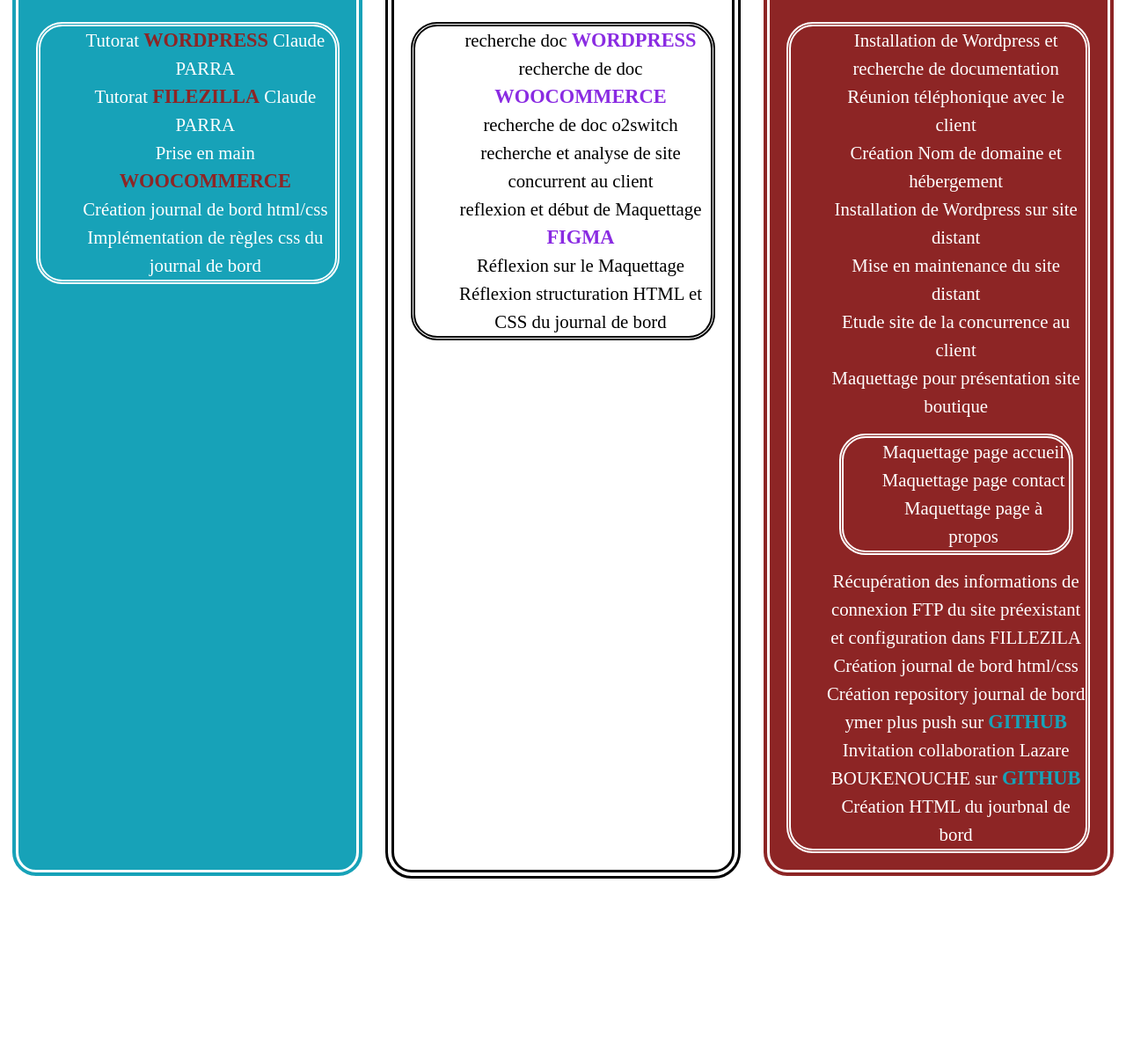
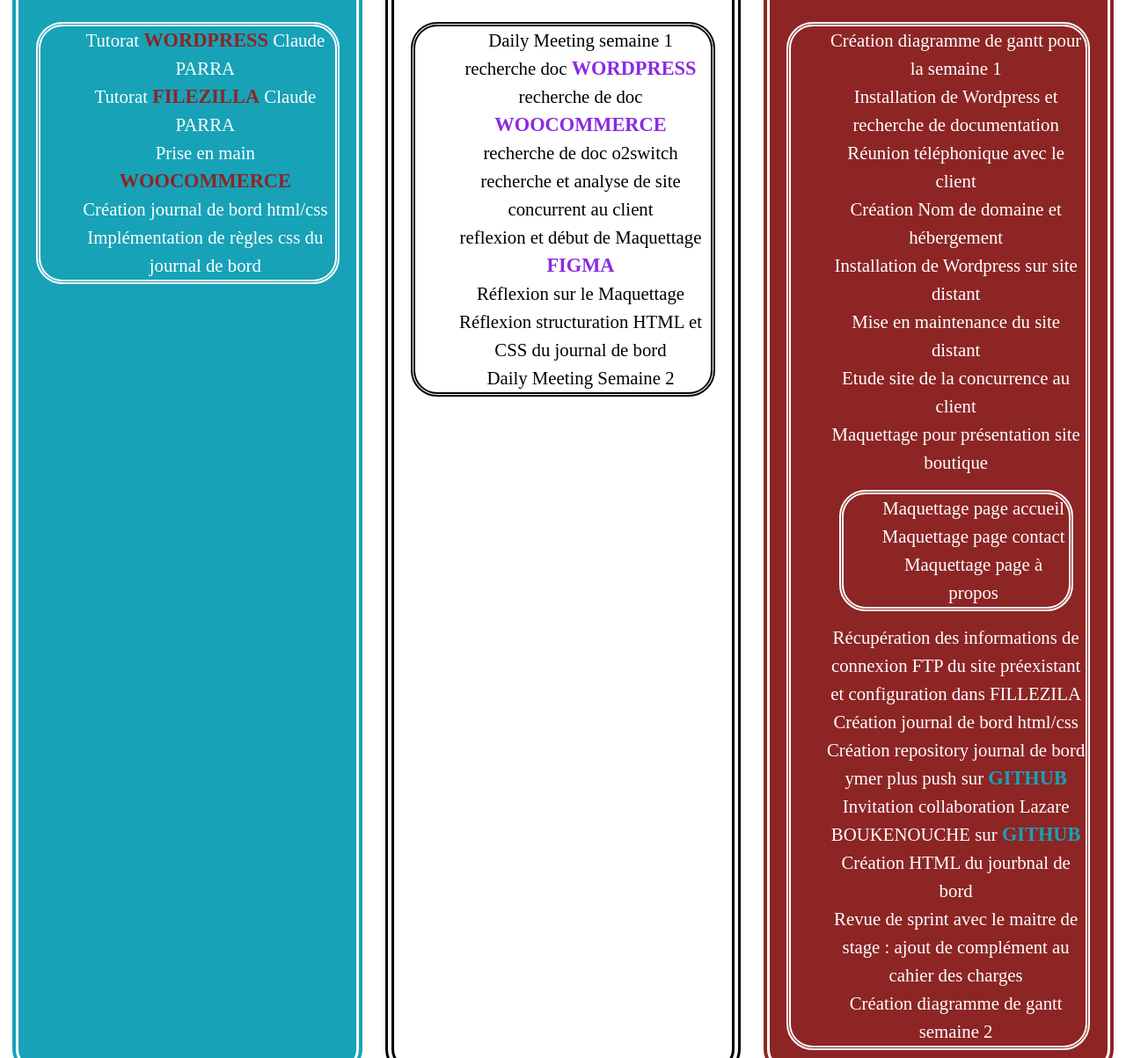
Before and after one commit to Claude13009/journal_de_bord_ymer, a plain HTML site: page index.html in a window 1280 px wide. Shown: the part 137-1340 px from the top of the page at 88% size. Before the commit the page ends 1136 px from the top, so only its background shows below. Drawn offline with Linux system fonts and the light colour scheme.

Commit message:
added finished task to the log

```diff
--- a/index.html
+++ b/index.html
@@ -34,6 +34,7 @@
         <h1>TÂCHES COMMUNES</h1>
 
         <ul>
+            <li>Daily Meeting semaine 1</li>
             <li>recherche doc <span class="techno">wordpress</span> </li>
             <li>recherche de doc <span class="techno">Woocommerce</span> </li>
             <li>recherche de doc <span class="host">o2switch</span></li>
@@ -41,6 +42,7 @@
             <li>reflexion et début de Maquettage <span class="techno">Figma</span></li>
             <li>Réflexion sur le Maquettage</li>
             <li>Réflexion structuration HTML et CSS du journal de bord</li>
+            <li>Daily Meeting Semaine 2</li>
         </ul>
 
     </div>
@@ -50,9 +52,8 @@
         <h1>TÂCHES DE CLAUDE</h1>
 
         <ul>
+            <li>Création diagramme de gantt pour la semaine 1</li>
             <li>Installation de Wordpress et recherche de documentation</li>
-            <li></li>
-            <li></li>
             <li>Réunion téléphonique avec le client</li>
             <li>Création Nom de domaine et hébergement</li>
             <li>Installation de Wordpress sur site distant</li>
@@ -71,9 +72,8 @@
             <li>Création repository journal de bord ymer plus push sur <span class="techno">github</span></li>
             <li>Invitation collaboration Lazare BOUKENOUCHE sur <span class="techno">github</span></li>
             <li>Création HTML du jourbnal de bord</li>
-            <li></li>
-            <li></li>
-            <li></li>
+            <li>Revue de sprint avec le maitre de stage : ajout de complément au cahier des charges</li>
+            <li>Création diagramme de gantt semaine 2</li>
             <li></li>
             <li></li>
             <li></li>
```
